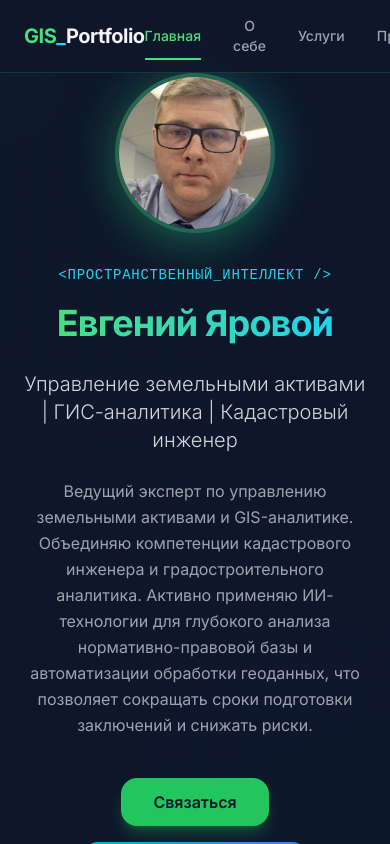
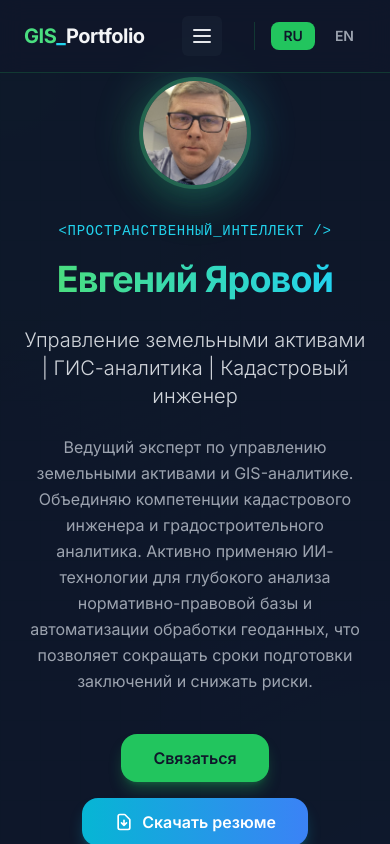
Before and after one commit to zemlymag/gis-portfolio, a React (Vite) app: page / in a window 390 px wide. Shown: the top 844 px of the page. Built offline with nearby package versions, Linux system fonts and the light colour scheme.

Commit message:
feat(mobile): basic hamburger menu + responsive hero photo

```diff
--- a/portfolio.jsx
+++ b/portfolio.jsx
@@ -9,6 +9,7 @@ const Portfolio = () => {
   const [submitStatus, setSubmitStatus] = useState('');
   const { scrollY } = useScroll();
   const gridOpacity = useTransform(scrollY, [0, 300], [0.15, 0.05]);
+  const [mobileMenuOpen, setMobileMenuOpen] = useState(false);
 
   // Переводы
   const translations = {
@@ -211,8 +212,9 @@ const Portfolio = () => {
               <span className="text-gray-100">Portfolio</span>
             </motion.div>
 
-            <div className="flex gap-8">
-              {t.nav.map((item, i) => {
+            <div className="flex items-center gap-4">
+              <div className="hidden md:flex gap-8">
+                {t.nav.map((item, i) => {
                 const sectionIds = ['home', 'about', 'services', 'projects', 'skills', 'contact'];
                 return (
                   <motion.button
@@ -233,7 +235,21 @@ const Portfolio = () => {
                     }`} />
                   </motion.button>
                 );
-              })}
+                })}
+              </div>
+
+              {/* Mobile hamburger */}
+              <div className="md:hidden">
+                <button
+                  onClick={() => setMobileMenuOpen(prev => !prev)}
+                  className="p-2 rounded-md bg-slate-800/40 hover:bg-slate-800/60"
+                  aria-label="Toggle menu"
+                >
+                  <svg className="w-6 h-6 text-gray-200" fill="none" viewBox="0 0 24 24" stroke="currentColor">
+                    <path strokeLinecap="round" strokeLinejoin="round" strokeWidth={2} d="M4 6h16M4 12h16M4 18h16" />
+                  </svg>
+                </button>
+              </div>
 
               {/* Language Switcher */}
               <div className="flex items-center gap-2 ml-4 border-l border-green-500/20 pl-4">
@@ -265,6 +281,22 @@ const Portfolio = () => {
             </div>
           </div>
         </div>
+        {/* Mobile menu panel */}
+        {mobileMenuOpen && (
+          <div className="md:hidden absolute inset-x-0 top-16 bg-slate-900/95 backdrop-blur-sm z-40 py-4">
+            <div className="max-w-7xl mx-auto px-6 flex flex-col gap-2">
+              {['home','about','services','projects','skills','contact'].map((id, i) => (
+                <button
+                  key={id}
+                  onClick={() => { setMobileMenuOpen(false); scrollToSection(id); }}
+                  className="text-left w-full px-4 py-3 text-gray-200 hover:text-green-400 bg-slate-900/30 rounded-md"
+                >
+                  {t.nav[i]}
+                </button>
+              ))}
+            </div>
+          </div>
+        )}
       </nav>
 
       {/* Hero Section */}
@@ -306,7 +338,7 @@ const Portfolio = () => {
                 <img
                   src="/profile-photo.jpg"
                   alt="Евгений Яровой"
-                  className="relative w-40 h-40 rounded-full object-cover border-4 border-green-400/30 shadow-2xl shadow-green-500/20"
+                  className="relative w-28 h-28 sm:w-40 sm:h-40 rounded-full object-cover border-4 border-green-400/30 shadow-2xl shadow-green-500/20"
                 />
               </div>
             </motion.div>
```
